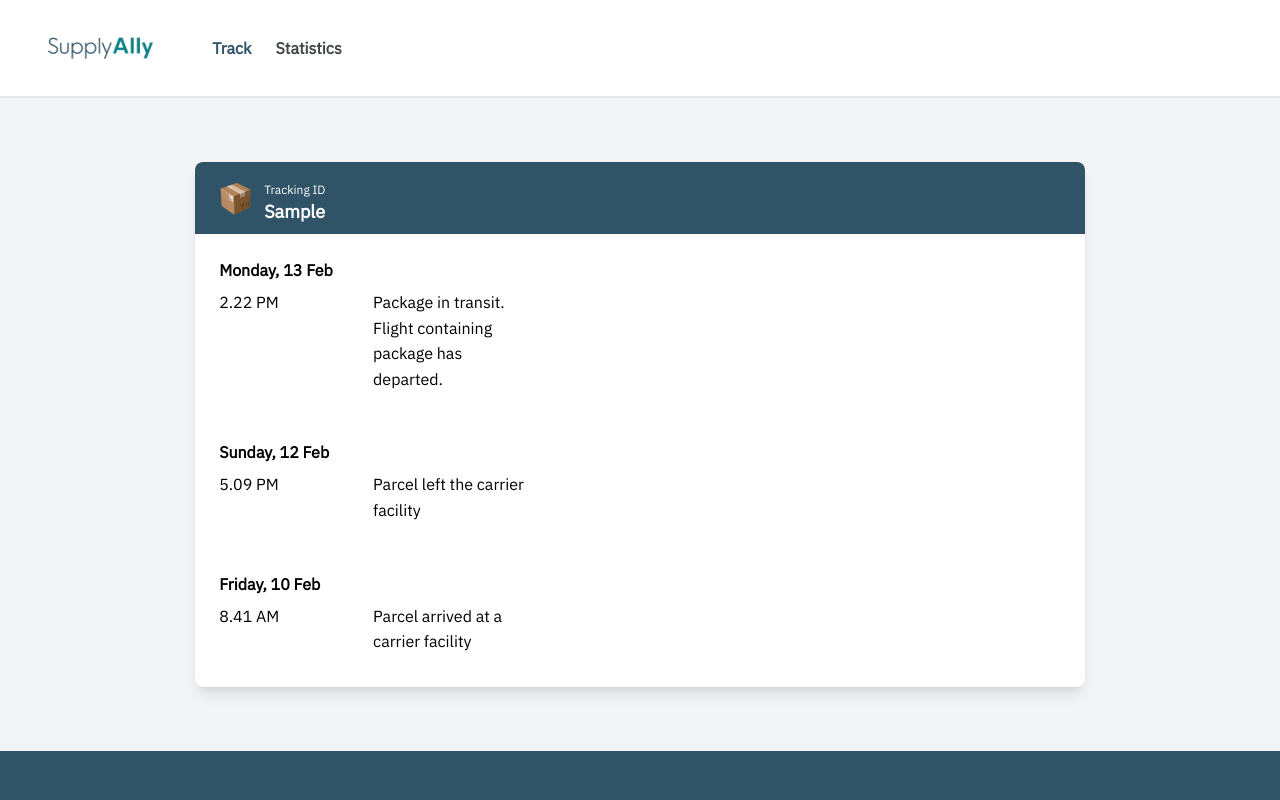
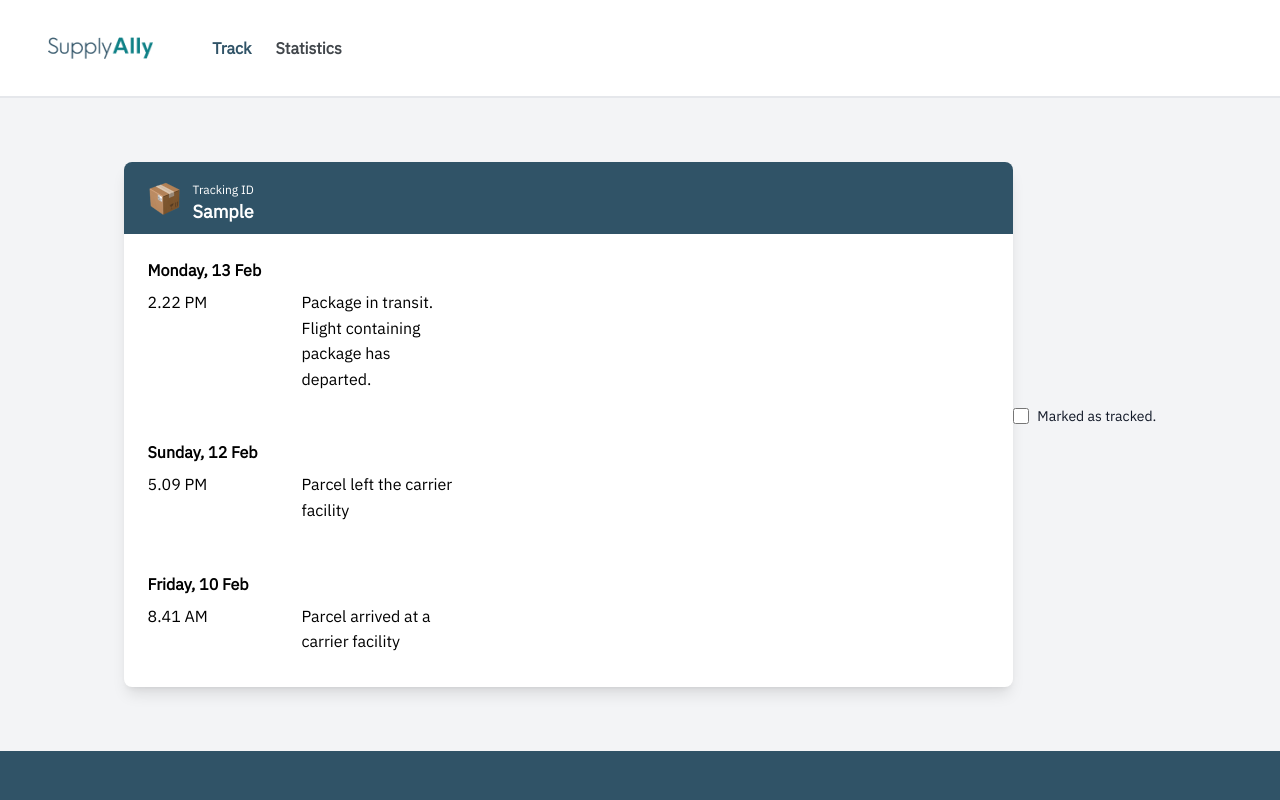
Before and after one commit to k3ithloh/react-ts-supplyally, a React (Create React App) app: page /track in a window 1280 px wide. Both pictures are taken after typing "Sample" into the empty fields and a click on the button "Check". Shown: the top 800 px of the page. Built offline with nearby package versions, Linux system fonts and the light colour scheme.

Commit message:
Update trackparcel

```diff
--- a/src/pages/TrackParcelPage.tsx
+++ b/src/pages/TrackParcelPage.tsx
@@ -73,8 +73,8 @@
                 Monday, 13 Feb
               </h5>
               <div className='grid grid-cols-2 grid-flow-dense gap-0'>
-                <div className='w-2/5'>2.22 PM</div>
-                <div>
+                <div className='m-0'>2.22 PM</div>
+                <div className='m-0'>
                   Package in transit. Flight containing package has departed.
                 </div>
               </div>
@@ -100,32 +100,29 @@
               </div>
             </div>
           </div>
+
+          <div>
+            <input
+              type='checkbox'
+              className='appearance-none checked:bg-blue-500 ...'
+            />
+          </div>
+
+          <div className='flex items-center mb-4'>
+            <input
+              id='default-checkbox'
+              type='checkbox'
+              value=''
+              className='w-4 h-4 text-blue-600 bg-gray-100 border-gray-300 rounded focus:ring-blue-500 dark:focus:ring-blue-600 dark:ring-offset-gray-800 focus:ring-2 dark:bg-gray-700 dark:border-gray-600'
+            />
+            <label
+              htmlFor='default-checkbox'
+              className='ml-2 text-sm font-medium text-gray-900 dark:text-gray-300'
+            >
+              Marked as tracked.
+            </label>
+          </div>
         </div>
-        // <div className='parcel-card'>
-        //   <div className='card-need-help'>
-        //     <div className='cards-templates-form'>
-        //       <div className='header-list'>
-        //         <div className='cards00_-header-bardark'>
-        //           <div className='atom-cards-header-bar'>
-        //             <div className='body-1'>
-        //               <div className='profile'>
-        //                 <img
-        //                   src={require("../assets/Cards/parcel.png")}
-        //                   alt='parcel'
-        //                 />
-        //                 <div className='identification-number-label-nric'>
-        //                   <div className='tracking-id'>Tracking Id</div>
-        //                   <div className='x1234567000-t'>{trackingId}</div>
-        //                 </div>
-        //               </div>
-        //             </div>
-        //           </div>
-        //         </div>
-        //       </div>
-        //       <div className='lists'></div>
-        //     </div>
-        //   </div>
-        // </div>
 
         // Original Code
         // <div className='bg-white p-8 rounded-lg shadow-lg'>
```
